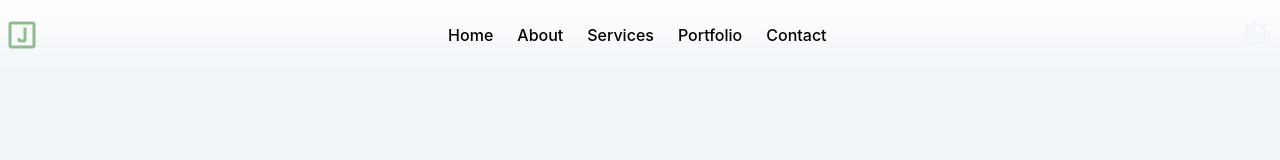
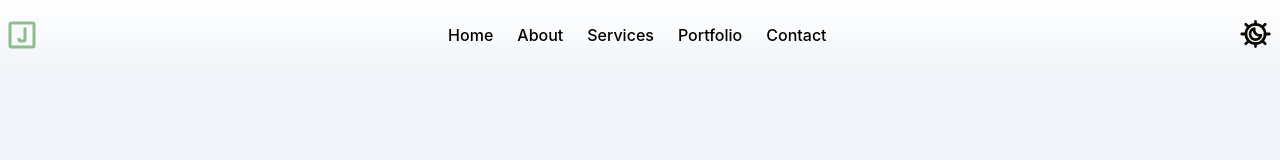
Before and after one commit to jacobadam/jacobadamdeveloper, a React (Create React App) app: page / in a window 1280 px wide. Shown: the top 160 px of the page. Built offline with nearby package versions, Linux system fonts and the light colour scheme.

Commit message:
update colors

```diff
--- a/src/DarkModeToggle.js
+++ b/src/DarkModeToggle.js
@@ -8,7 +8,7 @@ const DarkModeToggle = () => {
   useEffect(() => {
     const root = document.documentElement;
     const metaThemeColor = document.querySelector('meta[name="theme-color"]');
-    const themeColor = darkMode ? "#000000" : "#ffffff";
+    const themeColor = darkMode ? "#000000" : "#f1f5f9";
 
     if (darkMode) {
       root.setAttribute("data-theme", "dark");
@@ -30,7 +30,7 @@ const DarkModeToggle = () => {
       <img
         src="/dark-mode-toggle.svg"
         alt="Dark mode toggle"
-        className="w-8 h-8 lg:w-9 lg:h-9 invert-0 dark:invert"
+        className="w-8 h-8 lg:w-9 lg:h-9 dark:invert-0 invert"
       />
     </button>
   );
```
